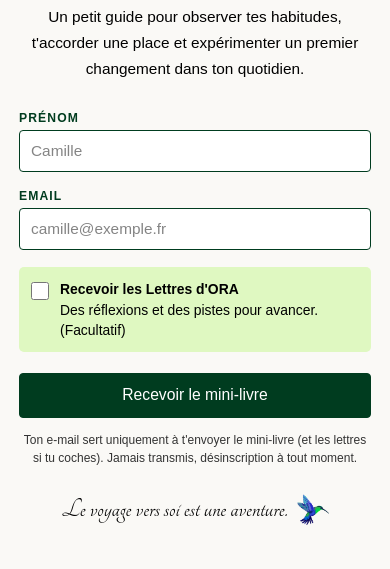
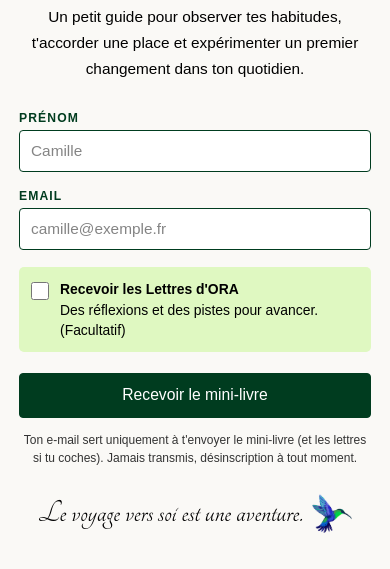
Before and after one commit to ORA-oser/minilivre, a plain HTML site: page index.html in a window 390 px wide. Shown: the part 322-891 px from the top of the page. Drawn offline with Linux system fonts and the light colour scheme; a web font is replaced by a local one.

Commit message:
Agrandir et centrer la signature ORA

```diff
--- a/index.html
+++ b/index.html
@@ -38,8 +38,8 @@ button:disabled{opacity:.6;cursor:default}
 #done p{line-height:1.6}
 .err{display:none;margin-top:10px;color:#8b1e1e;font-size:.85rem;text-align:center}
 .sig-wrap{display:flex;align-items:center;justify-content:center;gap:12px;margin:31px auto 0}
-.sig{font-family:'Tangerine',cursive;font-size:2rem;line-height:1;color:var(--ink)}
-.sig-bird{width:38px;height:auto;display:block}
+.sig{font-family:'Tangerine',cursive;font-size:2.3rem;line-height:1;color:var(--ink);text-align:center}
+.sig-bird{width:46px;height:auto;display:block;flex:0 0 auto}
 @media(max-width:600px){
  body{padding:25px 19px 36px}
  .bird{width:108px;margin-bottom:21px}
@@ -49,8 +49,8 @@ button:disabled{opacity:.6;cursor:default}
  .desc{font-size:.96rem;margin:23px auto 29px}
  .checkline{font-size:.87rem;padding:12px}
  .sig-wrap{margin-top:27px;gap:9px}
- .sig{font-size:1.75rem}
- .sig-bird{width:32px}
+ .sig{font-size:2.05rem}
+ .sig-bird{width:40px}
 }
 </style>
 </head>
```
